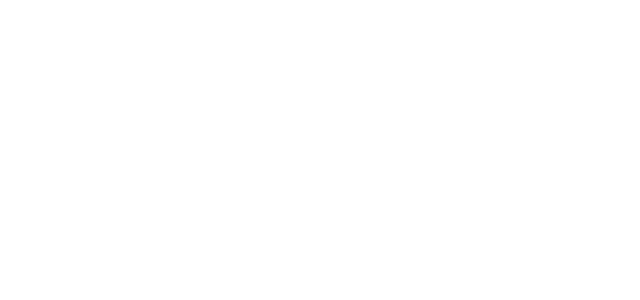
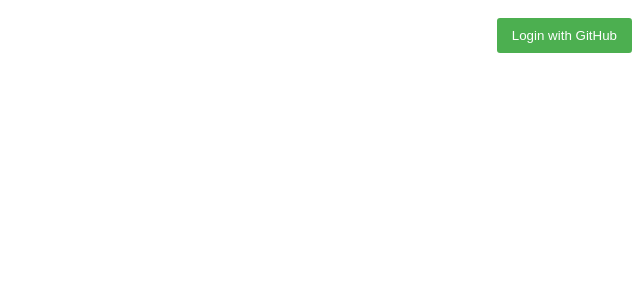
Before and after one commit to 0xPranjl/devgram, a React (Create React App) app: page /github in a window 1280 px wide. Before the commit this address had no page. Shown: the top 300 px of the page, without its empty margins (640-1280 px from the left). Built offline with nearby package versions, Linux system fonts and the light colour scheme.

Commit message:
added github auth for accesing user and repo access

```diff
--- a/package.json
+++ b/package.json
@@ -10,9 +10,10 @@
     "axios": "^1.6.2",
     "cors": "^2.8.5",
     "express": "^4.18.2",
+    "octokit": "^3.1.2",
     "react": "^18.2.0",
     "react-dom": "^18.2.0",
-    "react-router-dom": "^6.20.1",
+    "react-router-dom": "^6.21.1",
     "react-scripts": "5.0.1",
     "web-vitals": "^2.1.4"
   },
--- a/src/App.css
+++ b/src/App.css
@@ -4,6 +4,22 @@
 } */
  */
 
+ .App {
+  color: var(--text-primary);
+  background-color: var(--background);
+  font-size: large;
+  font-weight: bold;
+  padding: 20px;
+  height: calc(100vh - 40px);
+  transition: all .5s;
+}
+button {
+  color: var(--text-primary);
+  background-color: var(--background);
+  border: 2px var(--text-primary) solid;
+  float: right;
+  transition: all .5s;
+}
 
 .Register{
   display: flex;
--- a/src/App.js
+++ b/src/App.js
@@ -2,14 +2,18 @@ import './globals.css';
 import './App.css';
 import { BrowserRouter , Routes , Route } from 'react-router-dom';
 import Home from './pages/Home';
+import Github from './pages/Github';
+import Gitredirect from './pages/Gitredirect';
 
 function App() {
 
   return (
-  <main className='flex  h-screen'>
+  <main className='flex  h-screen App'>
     <BrowserRouter>
       <Routes>
         <Route path='/' element={<Home/>}></Route>
+        <Route path="/github" element={<Github/>}></Route>
+        <Route path="/gitredirect" element={<Gitredirect/>}></Route>
       </Routes>
     </BrowserRouter>
   </main>
--- a/src/index.css
+++ b/src/index.css
@@ -6,6 +6,12 @@ body {
   -webkit-font-smoothing: antialiased;
   -moz-osx-font-smoothing: grayscale;
 }
+:root {
+  --background: black;
+  --text-primary: white;
+  --text-secondary: grey;
+  --accent: darkred;
+}
 
 code {
   font-family: source-code-pro, Menlo, Monaco, Consolas, 'Courier New',
--- /dev/null
+++ b/src/pages/Github.js
@@ -0,0 +1,33 @@
+// Auth.js
+
+import React from 'react';
+import { useNavigate } from 'react-router-dom';
+
+const Github = () => {
+  const history = useNavigate();
+
+  const handleLogin = () => {
+    window.location.href = "https://github.com/login/oauth/authorize?client_id="+process.env.REACT_APP_GITHUB_CLIENT_ID+"&redirect_uri=http://localhost:3000/gitredirect&scope=user+repo";
+  };
+
+
+  // Handle the GitHub callback
+//   React.useEffect(() => {
+//     const code = new URLSearchParams(window.location.search).get('code');
+
+//     if (code) {
+//       // Exchange code for access token
+//       // Perform API requests using the access token
+//       // Redirect to the main app after authentication
+//       history.push('/repos');
+//     }
+//   }, [history]);
+
+  return (
+    <div>
+      <button onClick={handleLogin}>Login with GitHub</button>
+    </div>
+  );
+};
+
+export default Github;
--- /dev/null
+++ b/src/pages/Gitredirect.js
@@ -0,0 +1,22 @@
+import React, { useEffect } from 'react';
+
+const Gitredirect= () => {
+  useEffect(() => {
+    const handleCallback = async () => {
+      const code = new URLSearchParams(window.location.search).get('code');
+      console.log(code);
+    //   const response = await axios.post('YOUR_BACKEND_SERVER_URL/github/callback', { code });
+    //   console.log(response.data); // Handle the response, store the token, etc.
+    };
+
+    handleCallback();
+  }, []);
+
+  return (
+    <div>
+      <p>Redirecting...</p>
+    </div>
+  );
+};
+
+export default Gitredirect;
```
Also changed, not shown: 1 other file (tests, documents, lock files or other folders).
